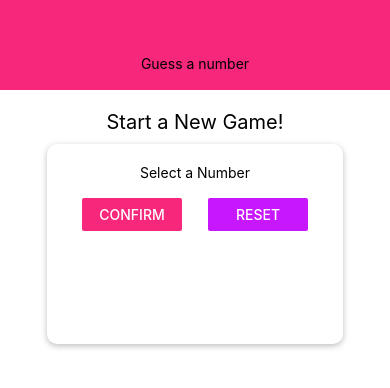
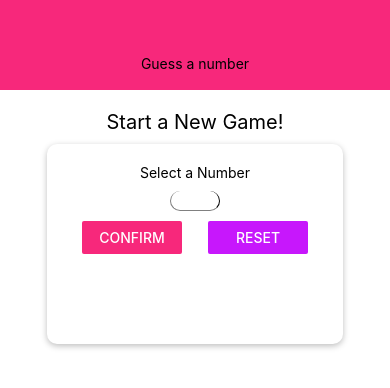
Before and after one commit to songhee24/expo-real-app, a React Native app: screen / in a window 390 px wide. Shown: the top 388 px of the page. Built offline with nearby package versions, Linux system fonts and the light colour scheme.

Commit message:
Configuring & Styling a TextInput

```diff
--- /dev/null
+++ b/components/Input.js
@@ -0,0 +1,20 @@
+import {TextInput, StyleSheet} from "react-native";
+
+const Input = (props) => {
+    return <TextInput {...props} style={{...styles.input, ...props.style}}/>
+}
+
+const styles = StyleSheet.create({
+    input: {
+        height: 20,
+        borderLeftColor: 'grey',
+        borderBottomColor: 'grey',
+        borderBottomWidth: 1,
+        borderLeftWidth: 1,
+        borderRightWidth:1,
+        marginVertical: 10,
+        borderRadius: 10,
+    }
+})
+
+export default Input
--- a/screens/StartGameScreen.js
+++ b/screens/StartGameScreen.js
@@ -1,6 +1,7 @@
 import {View, Text, TextInput, StyleSheet, Button} from "react-native";
 import Card from '../components/Card'
 import Colors from "../constants/colors";
+import Input from "../components/Input";
 
 const StartGameScreen = props => {
     return (
@@ -8,7 +9,7 @@
             <Text style={styles.title}>Start a New Game!</Text>
             <Card style={styles.inputContainer}>
                 <Text>Select a Number</Text>
-                <TextInput/>
+                <Input style={styles.input} keyboardType="number-pad" maxLength={2}/>
                 <View style={styles.buttonContainer}>
                     <View style={styles.button}><Button title="Confirm" color={Colors.primary} /></View>
                     <View style={styles.button}><Button title="Reset" color={Colors.accent} /></View>
@@ -42,6 +43,10 @@
     },
     button: {
         width: 100,
+    },
+    input: {
+        width: 50,
+        textAlign:'center',
     }
 })
 
```
